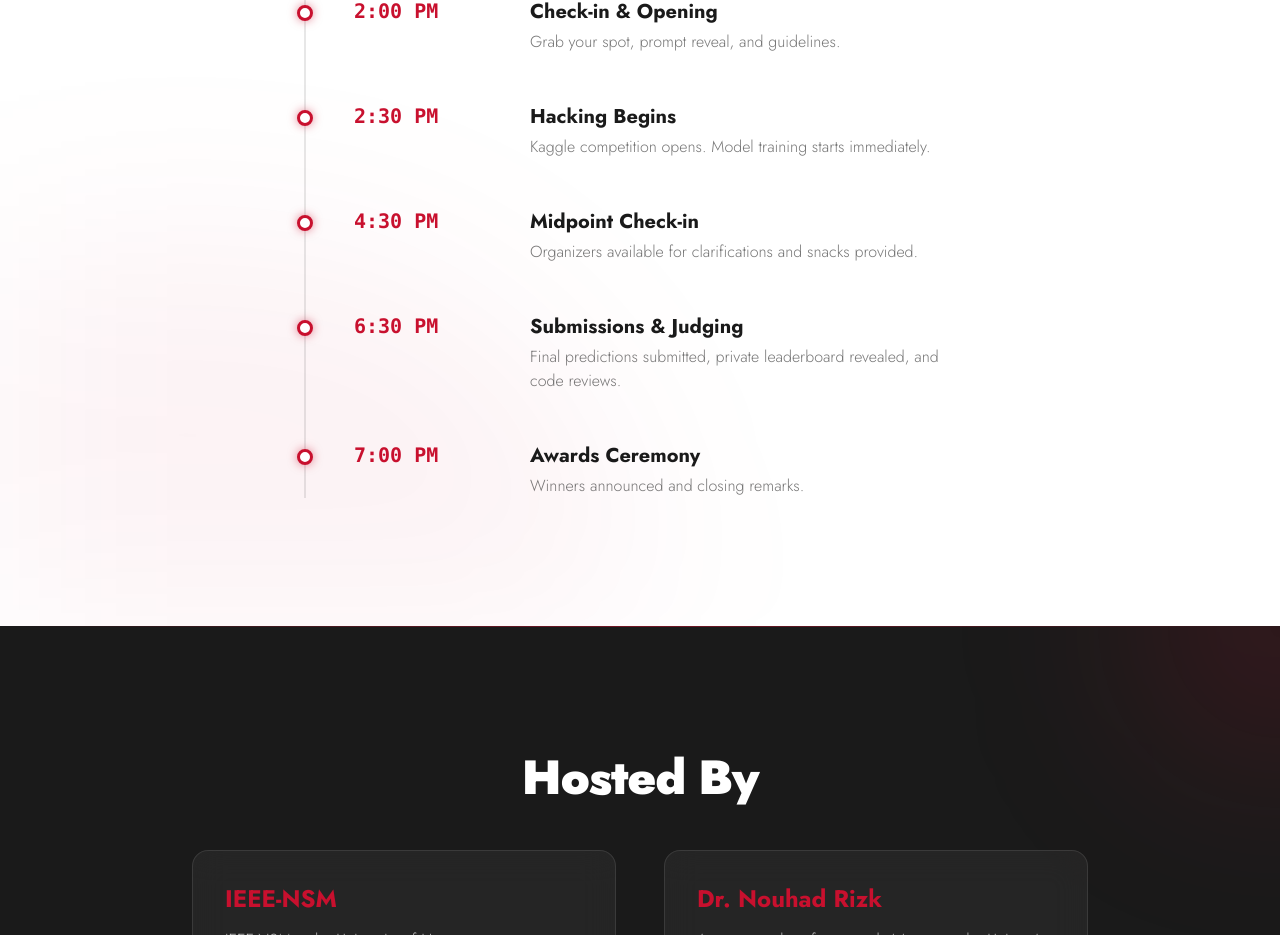
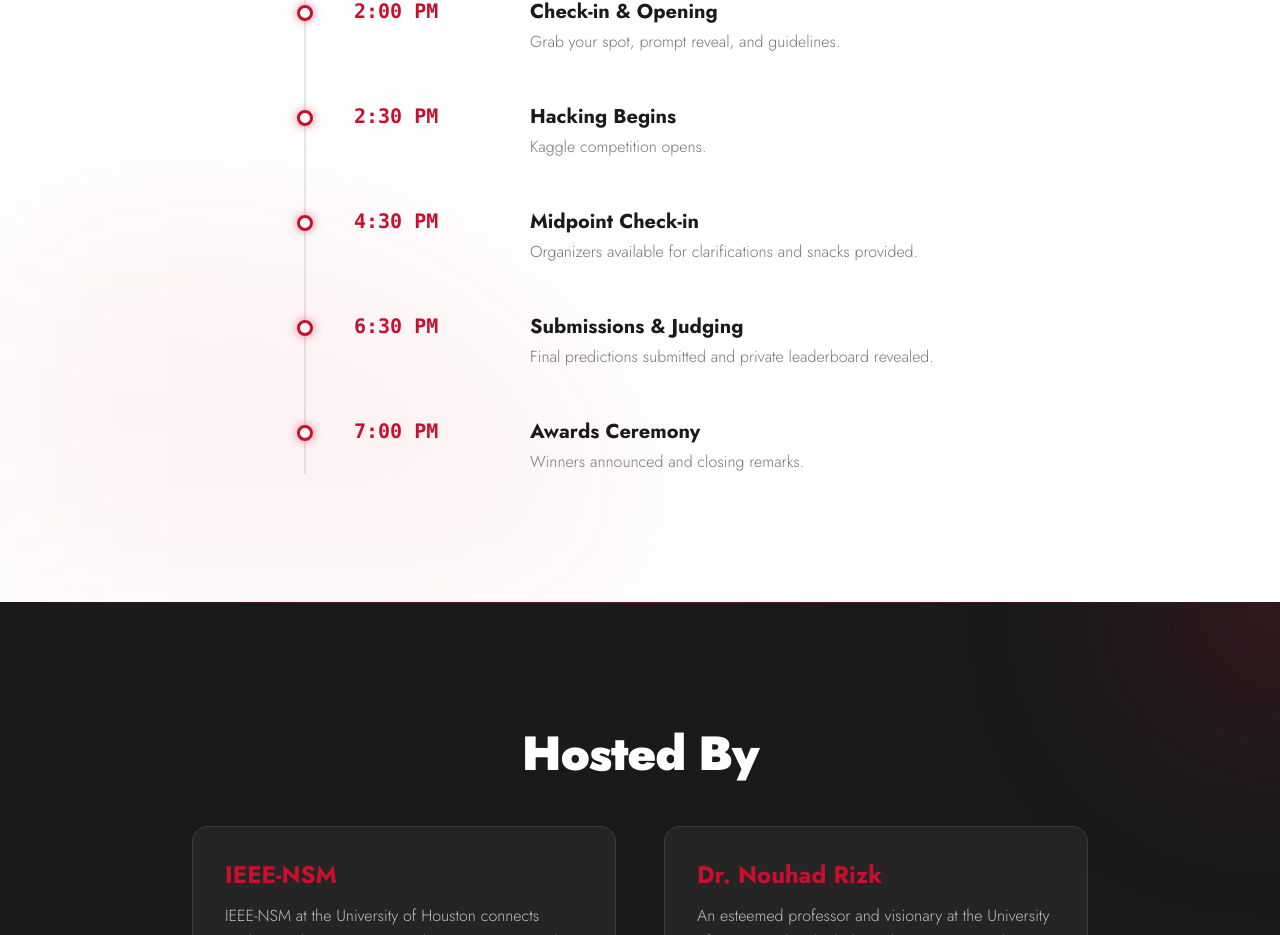
Before and after one commit to sami5436/uh-ai-hackathon, a Next.js app: page / in a window 1280 px wide. Shown: the part 1630-2565 px from the top of the page. Built offline with nearby package versions, Linux system fonts and the light colour scheme.

Commit message:
docs: simplify hackathon schedule descriptions for clarity

```diff
--- a/src/app/page.tsx
+++ b/src/app/page.tsx
@@ -89,9 +89,9 @@ export default function Home() {
           <div className="relative border-l-2 border-uh-charcoal/10 ml-4 md:mx-auto md:max-w-2xl space-y-12">
             {[
               { time: "2:00 PM", title: "Check-in & Opening", desc: "Grab your spot, prompt reveal, and guidelines." },
-              { time: "2:30 PM", title: "Hacking Begins", desc: "Kaggle competition opens. Model training starts immediately." },
+              { time: "2:30 PM", title: "Hacking Begins", desc: "Kaggle competition opens." },
               { time: "4:30 PM", title: "Midpoint Check-in", desc: "Organizers available for clarifications and snacks provided." },
-              { time: "6:30 PM", title: "Submissions & Judging", desc: "Final predictions submitted, private leaderboard revealed, and code reviews." },
+              { time: "6:30 PM", title: "Submissions & Judging", desc: "Final predictions submitted and private leaderboard revealed." },
               { time: "7:00 PM", title: "Awards Ceremony", desc: "Winners announced and closing remarks." },
             ].map((item, i) => (
               <div key={i} className="relative pl-8 md:pl-12 group">
```
